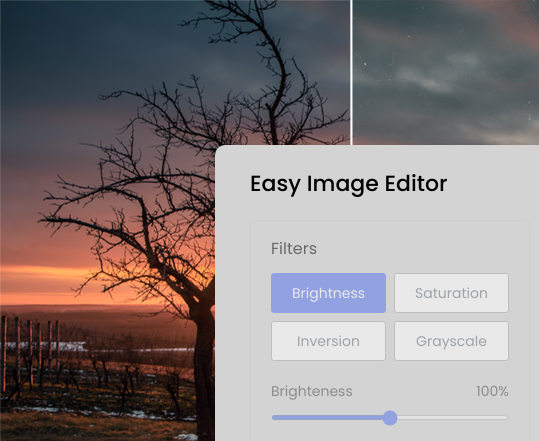
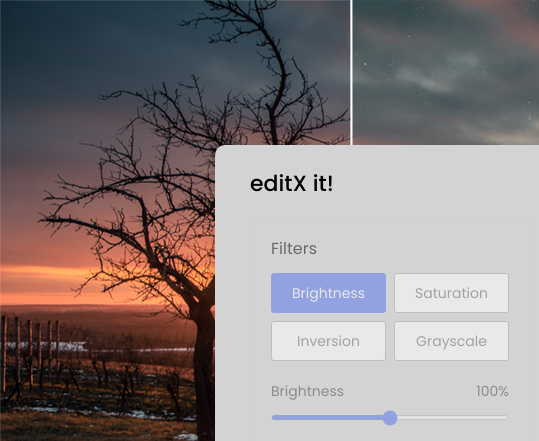
Before and after one commit to vatika17/editx_it, a plain HTML site: page index.html in a window 1280 px wide. Shown: the top 441 px of the page, 0-539 px from the left. Drawn offline with nearby package versions, Linux system fonts and the light colour scheme.

Commit message:
Update index.html

```diff
--- a/index.html
+++ b/index.html
@@ -10,7 +10,7 @@
   </head>
   <body>
     <div class="container disable">
-        <h2>Easy Image Editor</h2>
+        <h2>editX it!</h2>
         <div class="wrapper">
             <div class="editor-panel">
                 <div class="filter">
@@ -23,7 +23,7 @@
                     </div>
                     <div class="slider">
                         <div class="filter-info">
-                            <p class="name">Brighteness</p>
+                            <p class="name">Brightness</p>
                             <p class="value">100%</p>
                         </div>
                         <input type="range" value="100" min="0" max="200">
```
